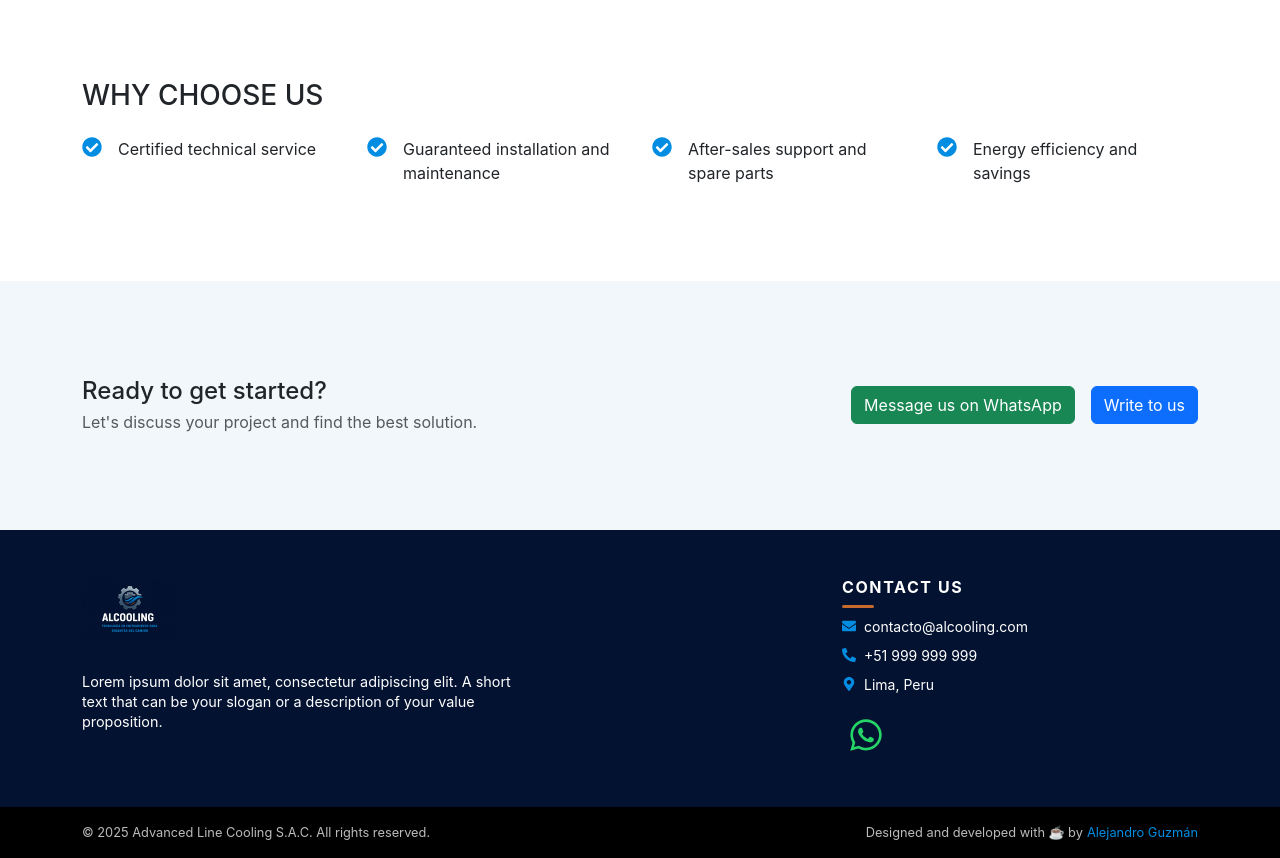
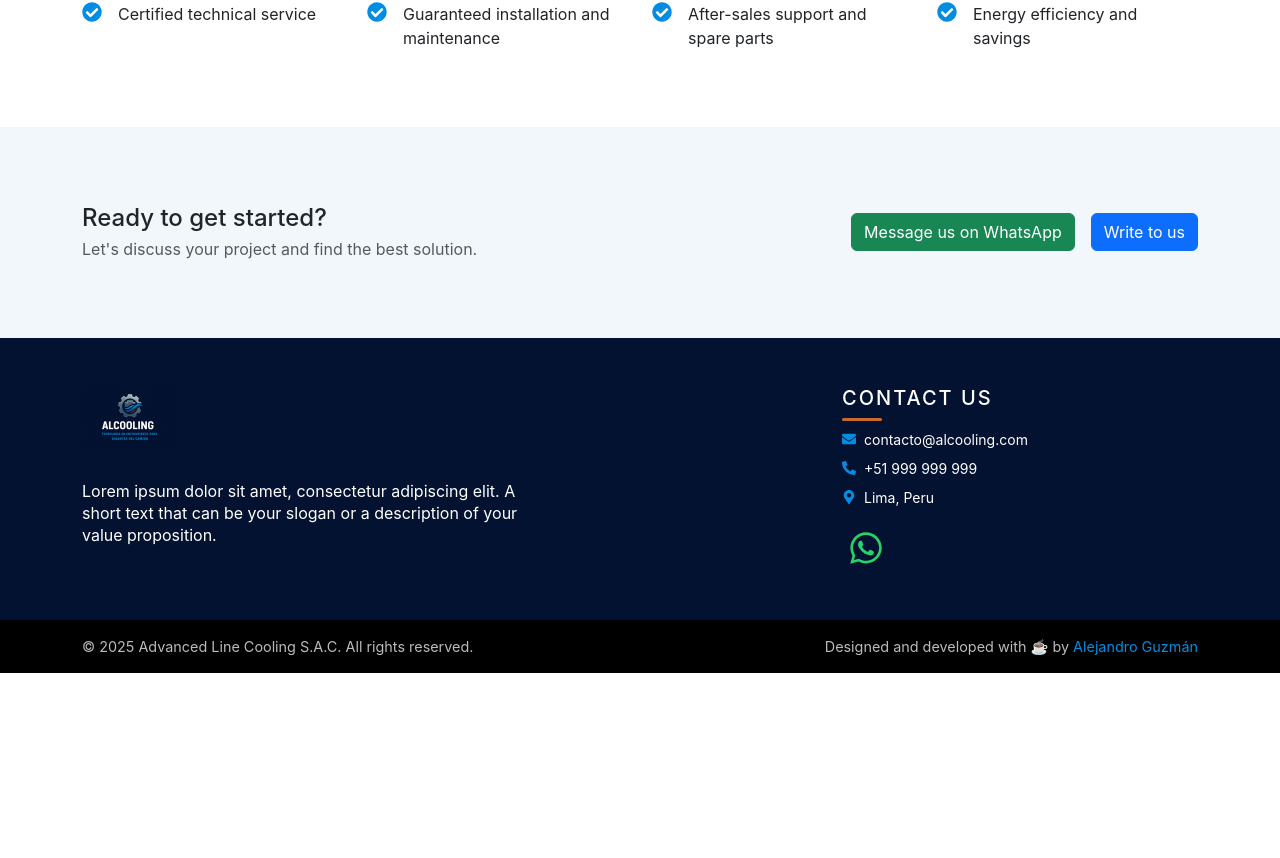
Before and after one commit to jAlejandroGM/advancedline-cooling-web, a React (Vite) app: page / in a window 1280 px wide. Shown: the part 1598-2456 px from the top of the page. After the commit the page ends 2271 px from the top, so only its background shows below. Built offline with nearby package versions, Linux system fonts and the light colour scheme.

Commit message:
refactor: apply responsive design using clamp for Footer, Navbar, and Home styles

```diff
--- a/src/components/Footer/Footer.module.css
+++ b/src/components/Footer/Footer.module.css
@@ -4,15 +4,15 @@
 }
 .footerLogoImg {
   display: block;
-  max-width: 140px;
+  max-width: clamp(100px, 20vw, 140px);
   height: auto;
 }
 .footerLogoImg img,
 .footerLogoImg {
-  max-height: 64px;
+  max-height: clamp(48px, 8vw, 64px);
 }
 .footerSlogan {
-  font-size: 0.9rem;
+  font-size: clamp(0.875rem, 1.5vw, 1rem);
   line-height: 1.4;
 }
 .footerLink:hover,
@@ -22,7 +22,7 @@
 }
 .footerBottom {
   color: #bbb;
-  font-size: 0.8rem;
+  font-size: clamp(0.75rem, 1.3vw, 0.9rem);
 }
 .footerBottom a {
   color: var(--color-titles);
@@ -34,24 +34,17 @@
 
 .footerTop h6 {
   letter-spacing: 0.1em;
-  font-size: 1rem;
+  font-size: clamp(1rem, 2.5vw, 1.25rem);
 }
 
 .footerTop h6::after {
   content: "";
   display: block;
-  width: 32px;
-  height: 3px;
+  width: clamp(28px, 6vw, 40px);
+  height: clamp(2px, 0.6vw, 3px);
   background: var(--color-wood);
   border-radius: 2px;
   margin-top: 0.5rem;
-}
-
-@media (min-width: 768px) {
-  footer h6 {
-    font-size: 1.25rem;
-    font-weight: 700;
-  }
 }
 
 .phoneIcon {
--- a/src/components/Navbar/Navbar.module.css
+++ b/src/components/Navbar/Navbar.module.css
@@ -18,7 +18,7 @@
   position: absolute;
   left: 0;
   bottom: 0.15em;
-  height: 2px;
+  height: clamp(2px, 0.4vw, 3px);
   background-color: var(--color-wood);
   width: 0;
   transition: width 200ms ease-in-out;
@@ -42,13 +42,7 @@
 
 .brandLogo {
   display: block;
-  height: 32px;
+  height: clamp(32px, 5vw, 40px);
   width: auto;
   object-fit: contain;
 }
-
-@media (min-width: 768px) {
-  .brandLogo {
-    height: 40px;
-  }
-}
--- a/src/pages/Home/Home.module.css
+++ b/src/pages/Home/Home.module.css
@@ -1,10 +1,5 @@
 .section {
-  padding: 4rem 0;
-}
-@media (min-width: 768px) {
-  .section {
-    padding: 6rem 0;
-  }
+  padding-block: clamp(4rem, 6vw, 6rem);
 }
 
 .hero {
```
